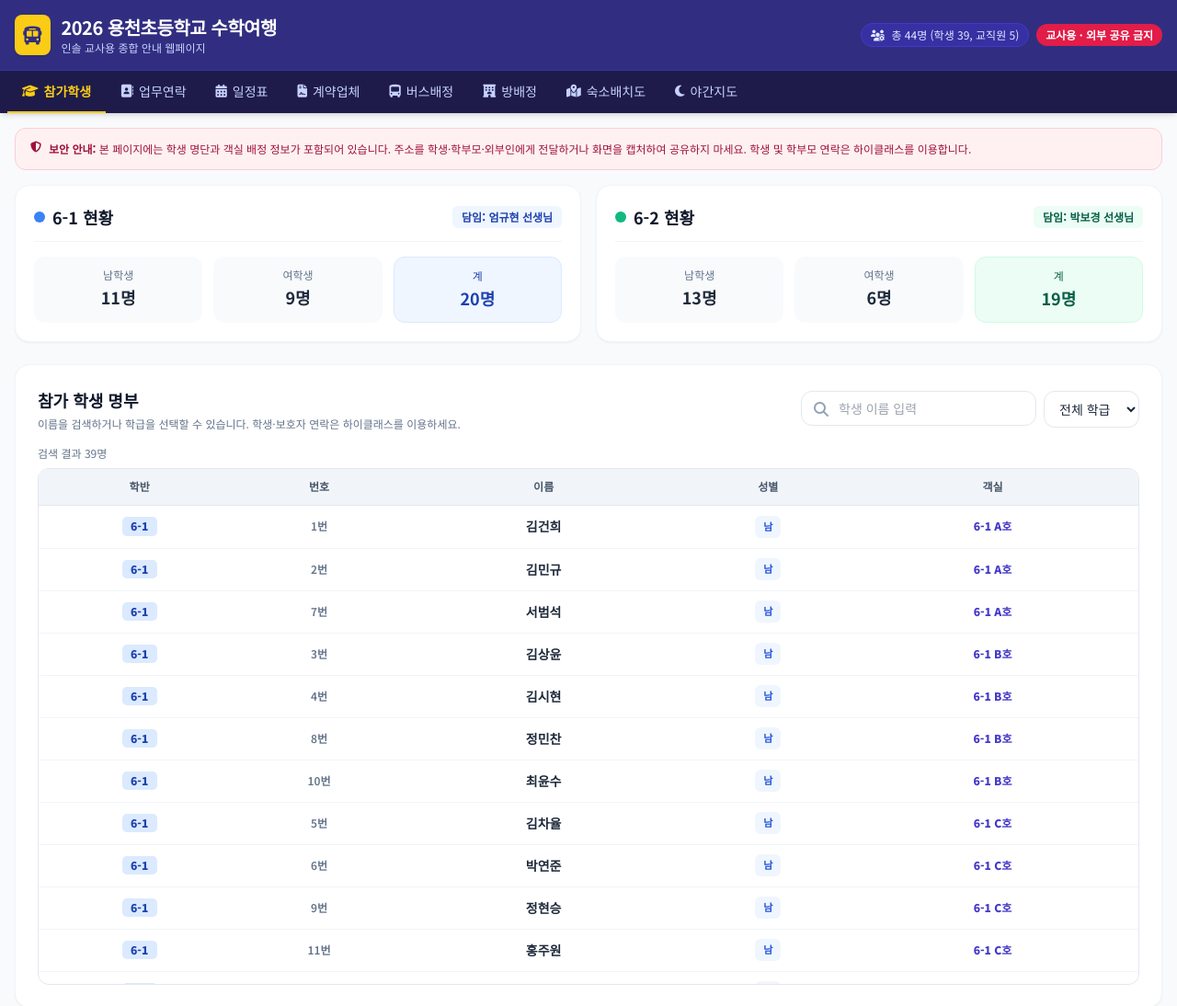
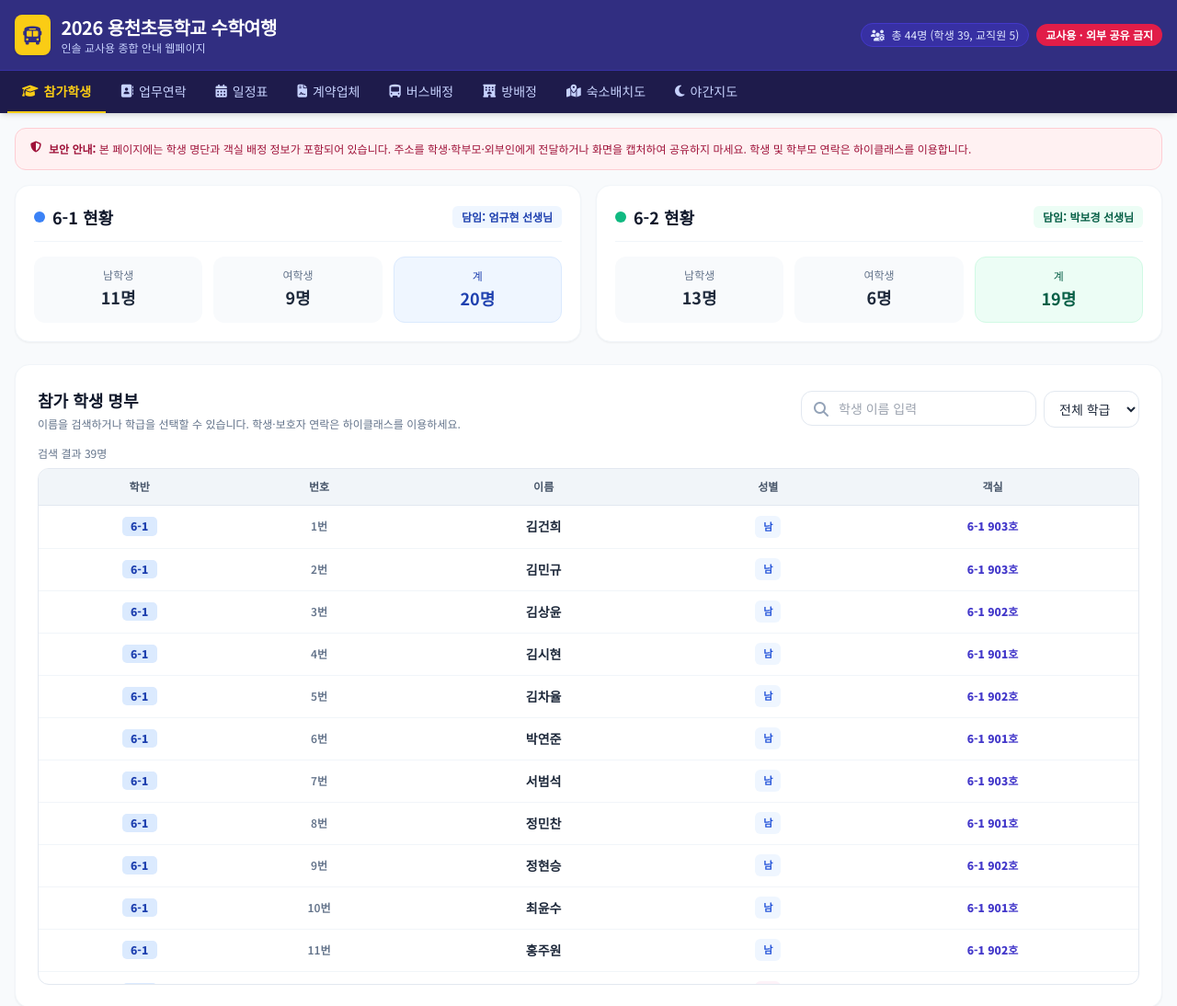
Before and after one commit to rbgus0830-svg/yong1000-trip-2026, a plain HTML site: page index.html in a window 1280 px wide. Shown: the whole page at 92% size. Drawn offline with nearby package versions, Linux system fonts and the light colour scheme.

Commit message:
객실명 수정

```diff
--- a/index.html
+++ b/index.html
@@ -1315,13 +1315,13 @@
       supportRoom: 별도 지원 객실 여부
     */
     const students = [
-      /* 6-1 A호 3인실 */
+      /* 6-1 903호 3인실 */
       {
         className: "6-1",
         no: 1,
         name: "김건희",
         gender: "남",
-        room: "A호",
+        room: "903호",
         roomOrder: 1,
         bus: 1
       },
@@ -1330,7 +1330,7 @@
         no: 2,
         name: "김민규",
         gender: "남",
-        room: "A호",
+        room: "903호",
         roomOrder: 2,
         bus: 1
       },
@@ -1339,66 +1339,66 @@
         no: 7,
         name: "서범석",
         gender: "남",
-        room: "A호",
+        room: "903호",
         roomOrder: 3,
         bus: 1
       },
 
-      /* 6-1 B호 4인실 */
+      /* 6-1 901호 4인실 */
+      {
+        className: "6-1",
+        no: 6,
+        name: "박연준",
+        gender: "남",
+        room: "901호",
+        roomOrder: 2,
+        bus: 1
+      },
+      {
+        className: "6-1",
+        no: 4,
+        name: "김시현",
+        gender: "남",
+        room: "901호",
+        roomOrder: 1,
+        bus: 1
+      },
+      {
+        className: "6-1",
+        no: 8,
+        name: "정민찬",
+        gender: "남",
+        room: "901호",
+        roomOrder: 3,
+        bus: 1
+      },
+      {
+        className: "6-1",
+        no: 10,
+        name: "최윤수",
+        gender: "남",
+        room: "901호",
+        roomOrder: 4,
+        bus: 1
+      },
+
+      /* 6-1 902호 4인실 */
+      {
+        className: "6-1",
+        no: 5,
+        name: "김차율",
+        gender: "남",
+        room: "902호",
+        roomOrder: 2,
+        bus: 1
+      },
       {
         className: "6-1",
         no: 3,
         name: "김상윤",
         gender: "남",
-        room: "B호",
+        room: "902호",
         roomOrder: 1,
-        bus: 1
-      },
-      {
-        className: "6-1",
-        no: 4,
-        name: "김시현",
-        gender: "남",
-        room: "B호",
-        roomOrder: 2,
-        bus: 1
-      },
-      {
-        className: "6-1",
-        no: 8,
-        name: "정민찬",
-        gender: "남",
-        room: "B호",
-        roomOrder: 3,
-        bus: 1
-      },
-      {
-        className: "6-1",
-        no: 10,
-        name: "최윤수",
-        gender: "남",
-        room: "B호",
-        roomOrder: 4,
-        bus: 1
-      },
-
-      /* 6-1 C호 4인실 */
-      {
-        className: "6-1",
-        no: 5,
-        name: "김차율",
-        gender: "남",
-        room: "C호",
-        roomOrder: 1,
-        bus: 1
-      },
-      {
-        className: "6-1",
-        no: 6,
-        name: "박연준",
-        gender: "남",
-        room: "C호",
-        roomOrder: 2,
         bus: 1
       },
       {
@@ -1406,7 +1406,7 @@
         no: 9,
         name: "정현승",
         gender: "남",
-        room: "C호",
+        room: "902호",
         roomOrder: 3,
         bus: 1
       },
@@ -1415,19 +1415,66 @@
         no: 11,
         name: "홍주원",
         gender: "남",
-        room: "C호",
+        room: "902호",
         roomOrder: 4,
         bus: 1
       },
 
-      /* 6-1 D호 4인실 */
+      /* 6-1 917호 4인실 */
       {
         className: "6-1",
         no: 12,
         name: "곽은설",
         gender: "여",
-        room: "D호",
+        room: "917호",
         roomOrder: 1,
+        bus: 1
+      },
+      {
+        className: "6-1",
+        no: 17,
+        name: "이화유",
+        gender: "여",
+        room: "917호",
+        roomOrder: 3,
+        bus: 1
+      },
+      {
+        className: "6-1",
+        no: 13,
+        name: "김지원",
+        gender: "여",
+        room: "917호",
+        roomOrder: 2,
+        bus: 1
+      },
+      {
+        className: "6-1",
+        no: 20,
+        name: "홍순영",
+        gender: "여",
+        room: "917호",
+        roomOrder: 4,
+        bus: 1
+      },
+
+      /* 6-1 918호 4인실 */
+      {
+        className: "6-1",
+        no: 14,
+        name: "박규리",
+        gender: "여",
+        room: "918호",
+        roomOrder: 1,
+        bus: 1
+      },
+      {
+        className: "6-1",
+        no: 18,
+        name: "조윤아",
+        gender: "여",
+        room: "918호",
+        roomOrder: 4,
         bus: 1
       },
       {
@@ -1435,55 +1482,8 @@
         no: 15,
         name: "이예서",
         gender: "여",
-        room: "D호",
+        room: "918호",
         roomOrder: 2,
-        bus: 1
-      },
-      {
-        className: "6-1",
-        no: 13,
-        name: "김지원",
-        gender: "여",
-        room: "D호",
-        roomOrder: 3,
-        bus: 1
-      },
-      {
-        className: "6-1",
-        no: 20,
-        name: "홍순영",
-        gender: "여",
-        room: "D호",
-        roomOrder: 4,
-        bus: 1
-      },
-
-      /* 6-1 E호 4인실 */
-      {
-        className: "6-1",
-        no: 14,
-        name: "박규리",
-        gender: "여",
-        room: "E호",
-        roomOrder: 1,
-        bus: 1
-      },
-      {
-        className: "6-1",
-        no: 18,
-        name: "조윤아",
-        gender: "여",
-        room: "E호",
-        roomOrder: 2,
-        bus: 1
-      },
-      {
-        className: "6-1",
-        no: 17,
-        name: "이화유",
-        gender: "여",
-        room: "E호",
-        roomOrder: 3,
         bus: 1
       },
       {
@@ -1491,8 +1491,8 @@
         no: 16,
         name: "이윤지",
         gender: "여",
-        room: "E호",
-        roomOrder: 4,
+        room: "918호",
+        roomOrder: 3,
         bus: 1
       },
 
@@ -1502,7 +1502,7 @@
         no: 19,
         name: "허주은",
         gender: "여",
-        room: "지원실",
+        room: "914호",
         roomOrder: 1,
         bus: 1,
         supportRoom: true
@@ -1514,7 +1514,7 @@
         no: 1,
         name: "김선규",
         gender: "남",
-        room: "1호",
+        room: "905호",
         roomOrder: 1,
         bus: 2
       },
@@ -1523,8 +1523,8 @@
         no: 11,
         name: "이서준",
         gender: "남",
-        room: "1호",
-        roomOrder: 2,
+        room: "905호",
+        roomOrder: 3,
         bus: 2
       },
       {
@@ -1532,8 +1532,8 @@
         no: 4,
         name: "김현수",
         gender: "남",
-        room: "1호",
-        roomOrder: 3,
+        room: "905호",
+        roomOrder: 2,
         bus: 2
       },
       {
@@ -1541,7 +1541,7 @@
         no: 2,
         name: "김재현",
         gender: "남",
-        room: "2호",
+        room: "906호",
         roomOrder: 1,
         bus: 2
       },
@@ -1550,8 +1550,8 @@
         no: 10,
         name: "이다온",
         gender: "남",
-        room: "2호",
-        roomOrder: 2,
+        room: "906호",
+        roomOrder: 3,
         bus: 2
       },
       {
@@ -1559,8 +1559,8 @@
         no: 8,
         name: "오은율",
         gender: "남",
-        room: "2호",
-        roomOrder: 3,
+        room: "906호",
+        roomOrder: 2,
         bus: 2
       },
       {
@@ -1568,7 +1568,7 @@
         no: 3,
         name: "김지오",
         gender: "남",
-        room: "3호",
+        room: "907호",
         roomOrder: 1,
         bus: 2
       },
@@ -1577,7 +1577,7 @@
         no: 7,
         name: "양도환",
         gender: "남",
-        room: "3호",
+        room: "907호",
         roomOrder: 2,
         bus: 2
       },
@@ -1586,7 +1586,7 @@
         no: 12,
         name: "조윤호",
         gender: "남",
-        room: "3호",
+        room: "907호",
         roomOrder: 3,
         bus: 2
       },
@@ -1595,8 +1595,8 @@
         no: 6,
         name: "박승현",
         gender: "남",
-        room: "4호",
-        roomOrder: 1,
+        room: "908호",
+        roomOrder: 2,
         bus: 2
       },
       {
@@ -1604,8 +1604,8 @@
         no: 9,
         name: "이기광",
         gender: "남",
-        room: "4호",
-        roomOrder: 2,
+        room: "908호",
+        roomOrder: 3,
         bus: 2
       },
       {
@@ -1613,8 +1613,8 @@
         no: 13,
         name: "황지민",
         gender: "남",
-        room: "4호",
-        roomOrder: 3,
+        room: "908호",
+        roomOrder: 4,
         bus: 2
       },
       {
@@ -1622,8 +1622,8 @@
         no: 5,
         name: "문주원",
         gender: "남",
-        room: "4호",
-        roomOrder: 4,
+        room: "908호",
+        roomOrder: 1,
         bus: 2
       },
 
@@ -1633,7 +1633,7 @@
         no: 14,
         name: "권시윤",
         gender: "여",
-        room: "5호",
+        room: "915호",
         roomOrder: 1,
         bus: 2
       },
@@ -1642,7 +1642,7 @@
         no: 15,
         name: "김하진",
         gender: "여",
-        room: "5호",
+        room: "915호",
         roomOrder: 2,
         bus: 2
       },
@@ -1651,7 +1651,7 @@
         no: 20,
         name: "조하은",
         gender: "여",
-        room: "5호",
+        room: "915호",
         roomOrder: 3,
         bus: 2
       },
@@ -1660,8 +1660,8 @@
         no: 21,
         name: "최라윤",
         gender: "여",
-        room: "6호",
-        roomOrder: 1,
+        room: "916호",
+        roomOrder: 3,
         bus: 2
       },
       {
@@ -1669,8 +1669,8 @@
         no: 17,
         name: "도은설",
         gender: "여",
-        room: "6호",
-        roomOrder: 2,
+        room: "916호",
+        roomOrder: 1,
         bus: 2
       },
       {
@@ -1678,50 +1678,50 @@
         no: 19,
         name: "조윤서",
         gender: "여",
-        room: "6호",
-        roomOrder: 3,
+        room: "916호",
+        roomOrder: 2,
         bus: 2
       }
     ];
 
     const roomMetadata = {
-      "6-1-A호": {
+      "6-1-903호": {
         capacity: 3
       },
-      "6-1-B호": {
+      "6-1-901호": {
         capacity: 4
       },
-      "6-1-C호": {
+      "6-1-902호": {
         capacity: 4
       },
-      "6-1-D호": {
+      "6-1-917호": {
         capacity: 4
       },
-      "6-1-E호": {
+      "6-1-918호": {
         capacity: 4
       },
-      "6-1-지원실": {
+      "6-1-914호": {
         capacity: 3,
-        label: "별도 지원 객실",
+        label: "914호(별도 지원 객실)",
         staffOccupants: ["교사 이재숙"],
         supportRoom: true
       },
-      "6-2-1호": {
+      "6-2-905호": {
         capacity: 3
       },
-      "6-2-2호": {
+      "6-2-906호": {
         capacity: 3
       },
-      "6-2-3호": {
+      "6-2-907호": {
         capacity: 3
       },
-      "6-2-4호": {
+      "6-2-908호": {
         capacity: 4
       },
-      "6-2-5호": {
+      "6-2-915호": {
         capacity: 3
       },
-      "6-2-6호": {
+      "6-2-916호": {
         capacity: 3
       }
     };
@@ -1850,25 +1850,25 @@
 
     const teacherRooms = [
       {
-        room: "교사 객실 1",
+        room: "909호",
         occupants: "교감 심명규",
         role: "인솔책임자"
       },
       {
-        room: "교사 객실 2",
+        room: "904호",
         occupants: "교사 엄규현",
         role: "6-1 담임 · 업무총괄"
       },
       {
-        room: "교사 객실 3",
+        room: "913호",
         occupants: "교사 박보경 · 나진주",
         role: "6-2 담임 · 안전요원"
       },
       {
-        room: "별도 지원 객실 · 3인실",
+        room: "914호(별도 지원 객실)",
         occupants: "교사 이재숙 · 허주은",
         role: "특수교육 학생 개별 지원",
-        roomKey: "6-1-지원실"
+        roomKey: "6-1-914호"
       }
     ];
 
@@ -2271,6 +2271,34 @@
     }
 
     function renderStudentList(data) {
+  const sortedData = [...data].sort((a, b) => {
+    // 1. 학급순 정렬: 6-1 → 6-2
+    const classCompare = a.className.localeCompare(
+      b.className,
+      "ko-KR",
+      {
+        numeric: true
+      }
+    );
+
+    if (classCompare !== 0) {
+      return classCompare;
+    }
+
+    // 2. 같은 학급에서는 출석번호순 정렬
+    const numberCompare = Number(a.no) - Number(b.no);
+
+    if (numberCompare !== 0) {
+      return numberCompare;
+    }
+
+    // 3. 출석번호가 같을 경우 이름순 정렬
+    return a.name.localeCompare(
+      b.name,
+      "ko-KR"
+    );
+  });
+
   const container =
     document.getElementById(
       "studentListContainer"
@@ -2279,7 +2307,7 @@
   document.getElementById(
     "studentResultCount"
   ).textContent =
-        `검색 결과 ${data.length}명`;
+    `검색 결과 ${sortedData.length}명`;
 
       if (data.length === 0) {
         container.innerHTML = `
@@ -2295,7 +2323,7 @@
       }
 
       container.innerHTML =
-        data.map(student => {
+  sortedData.map(student => {
           const classBadge =
             student.className === "6-1"
               ? "bg-blue-100 text-blue-800"
@@ -3797,7 +3825,7 @@
         getRooms().find(
           room =>
             room.key ===
-            "6-1-지원실"
+            "6-1-914호"
         );
 
       if (!supportRoom) {
```
Lines whose indentation alone changed are shown as unchanged.
